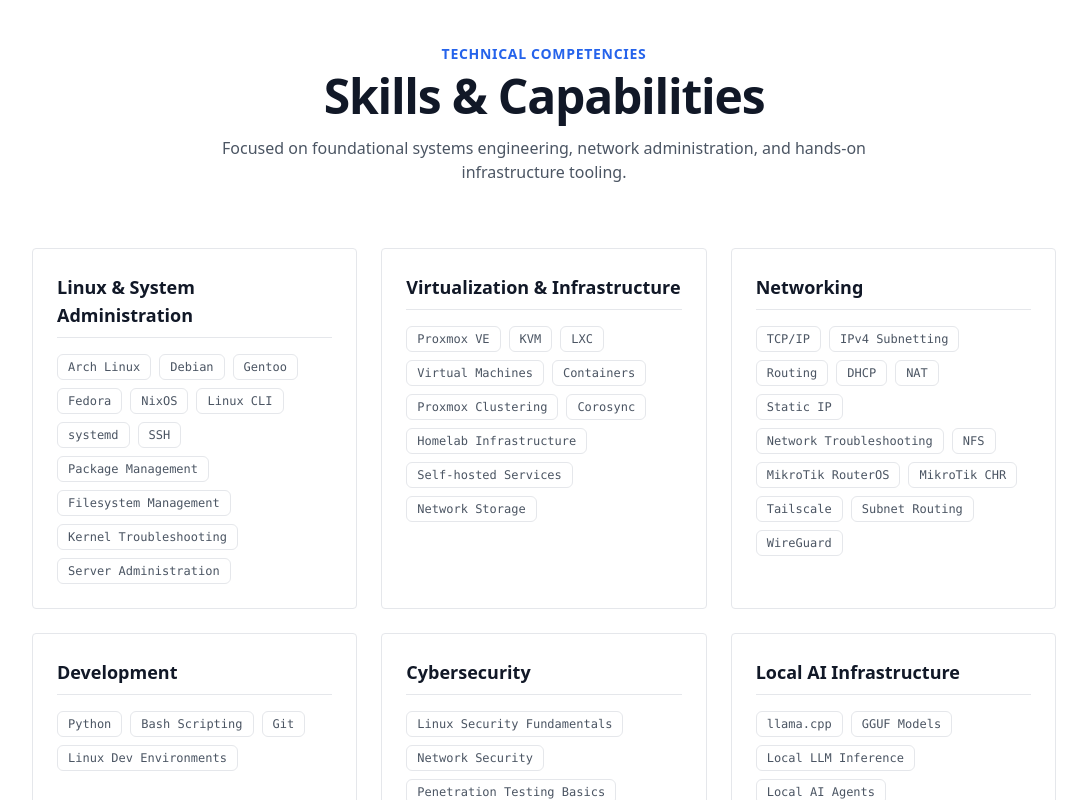
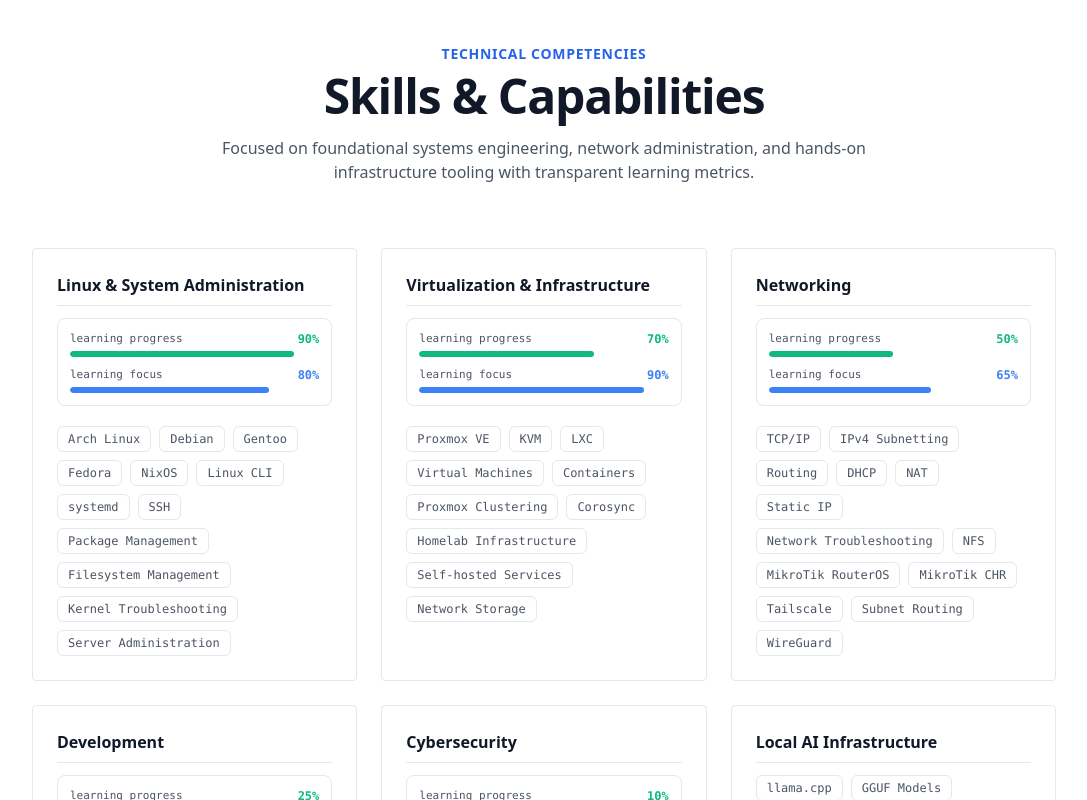
Before and after one commit to uwong241/website-portfolio, a React (Vite) app: page / in a window 1280 px wide. Shown: the part 1820-2620 px from the top of the page, without its empty margins (96-1183 px from the left). Built offline with nearby package versions, Linux system fonts and the light colour scheme.

Commit message:
feat: add learning progress and learning focus metrics to Skills & Capabilities

```diff
--- a/src/data/portfolioData.ts
+++ b/src/data/portfolioData.ts
@@ -12,6 +12,8 @@
 export interface SkillCategory {
   category: string;
   skills: string[];
+  learningProgress?: number;
+  learningFocus?: number;
 }
 
 export interface TimelineNode {
@@ -33,22 +35,32 @@
 export const SKILL_CATEGORIES: SkillCategory[] = [
   {
     category: "Linux & System Administration",
+    learningProgress: 90,
+    learningFocus: 80,
     skills: ["Arch Linux", "Debian", "Gentoo", "Fedora", "NixOS", "Linux CLI", "systemd", "SSH", "Package Management", "Filesystem Management", "Kernel Troubleshooting", "Server Administration"]
   },
   {
     category: "Virtualization & Infrastructure",
+    learningProgress: 70,
+    learningFocus: 90,
     skills: ["Proxmox VE", "KVM", "LXC", "Virtual Machines", "Containers", "Proxmox Clustering", "Corosync", "Homelab Infrastructure", "Self-hosted Services", "Network Storage"]
   },
   {
     category: "Networking",
+    learningProgress: 50,
+    learningFocus: 65,
     skills: ["TCP/IP", "IPv4 Subnetting", "Routing", "DHCP", "NAT", "Static IP", "Network Troubleshooting", "NFS", "MikroTik RouterOS", "MikroTik CHR", "Tailscale", "Subnet Routing", "WireGuard"]
   },
   {
     category: "Development",
+    learningProgress: 25,
+    learningFocus: 40,
     skills: ["Python", "Bash Scripting", "Git", "Linux Dev Environments"]
   },
   {
     category: "Cybersecurity",
+    learningProgress: 10,
+    learningFocus: 8,
     skills: ["Linux Security Fundamentals", "Network Security", "Penetration Testing Basics", "Attack Surface Awareness", "Infrastructure Security", "Defensive Security"]
   },
   {
--- a/src/sections/Skills.tsx
+++ b/src/sections/Skills.tsx
@@ -12,7 +12,7 @@
             <span className="text-accent text-sm font-semibold tracking-wider uppercase mb-2 block">Technical Competencies</span>
             <h2 className="text-4xl md:text-5xl font-extrabold tracking-tight mb-4">Skills & Capabilities</h2>
             <p className="text-secondary max-w-2xl mx-auto">
-              Focused on foundational systems engineering, network administration, and hands-on infrastructure tooling.
+              Focused on foundational systems engineering, network administration, and hands-on infrastructure tooling with transparent learning metrics.
             </p>
           </div>
 
@@ -20,9 +20,47 @@
             {SKILL_CATEGORIES.map((cat, idx) => (
               <Card key={idx} className="p-6 border border-border/80 bg-background-light flex flex-col justify-between">
                 <div>
-                  <h3 className="text-lg font-bold text-primary mb-4 pb-2 border-b border-border">
-                    {cat.category}
-                  </h3>
+                  <div className="flex items-center justify-between mb-3 pb-2 border-b border-border">
+                    <h3 className="text-base font-bold text-primary">
+                      {cat.category}
+                    </h3>
+                  </div>
+
+                  {/* Progress & Focus Metrics Bar */}
+                  {(cat.learningProgress !== undefined || cat.learningFocus !== undefined) && (
+                    <div className="mb-5 p-3 rounded-lg bg-surface/60 border border-border/60 space-y-2.5 font-mono text-xs">
+                      {cat.learningProgress !== undefined && (
+                        <div>
+                          <div className="flex justify-between items-center mb-1">
+                            <span className="text-secondary text-[11px]">learning progress</span>
+                            <span className="text-emerald-500 font-semibold">{cat.learningProgress}%</span>
+                          </div>
+                          <div className="w-full bg-border/60 h-1.5 rounded-full overflow-hidden">
+                            <div
+                              className="bg-emerald-500 h-full rounded-full transition-all duration-500"
+                              style={{ width: `${cat.learningProgress}%` }}
+                            />
+                          </div>
+                        </div>
+                      )}
+
+                      {cat.learningFocus !== undefined && (
+                        <div>
+                          <div className="flex justify-between items-center mb-1">
+                            <span className="text-secondary text-[11px]">learning focus</span>
+                            <span className="text-blue-500 font-semibold">{cat.learningFocus}%</span>
+                          </div>
+                          <div className="w-full bg-border/60 h-1.5 rounded-full overflow-hidden">
+                            <div
+                              className="bg-blue-500 h-full rounded-full transition-all duration-500"
+                              style={{ width: `${cat.learningFocus}%` }}
+                            />
+                          </div>
+                        </div>
+                      )}
+                    </div>
+                  )}
+
                   <div className="flex flex-wrap gap-2">
                     {cat.skills.map((skill, sIdx) => (
                       <span
```
